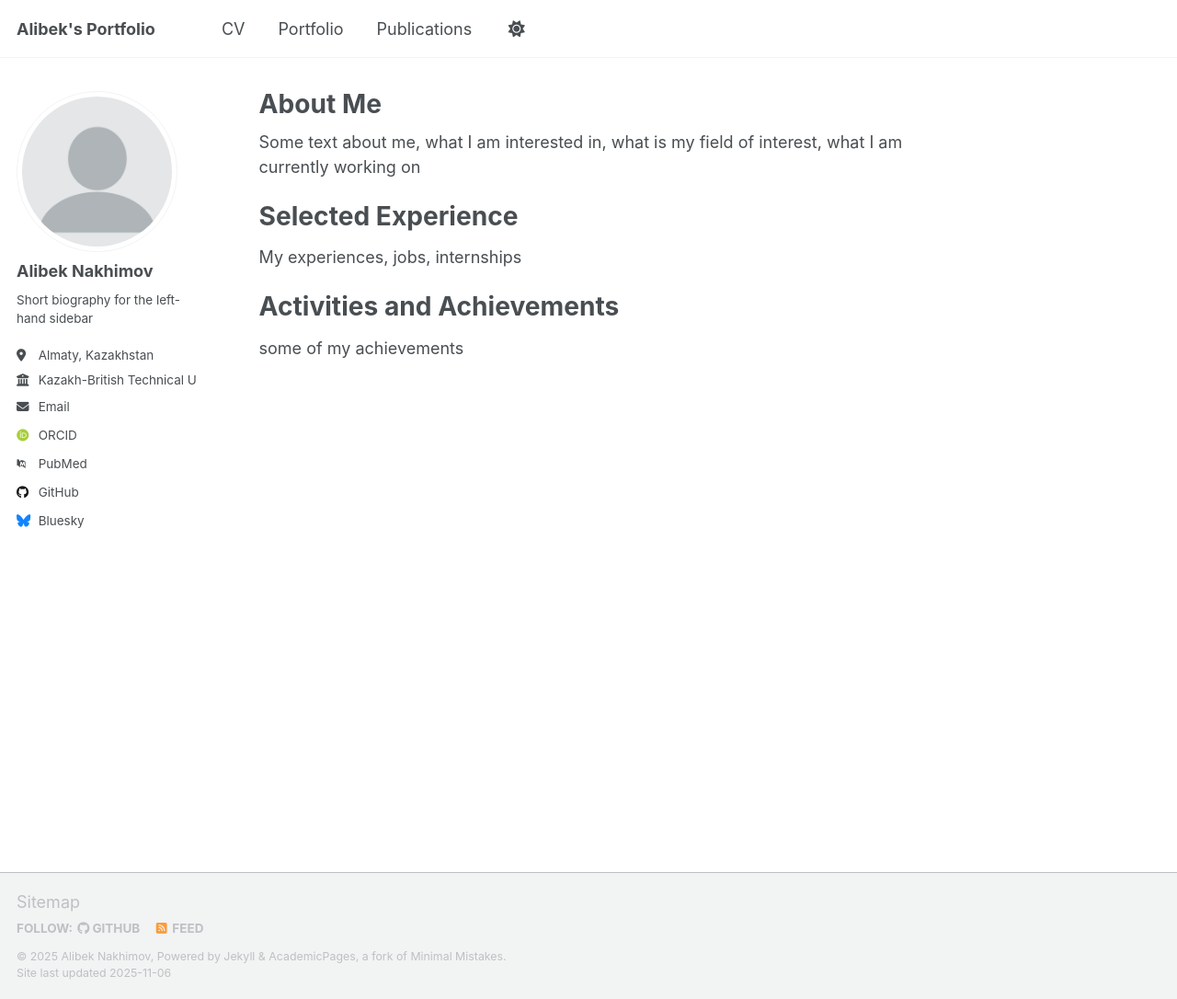
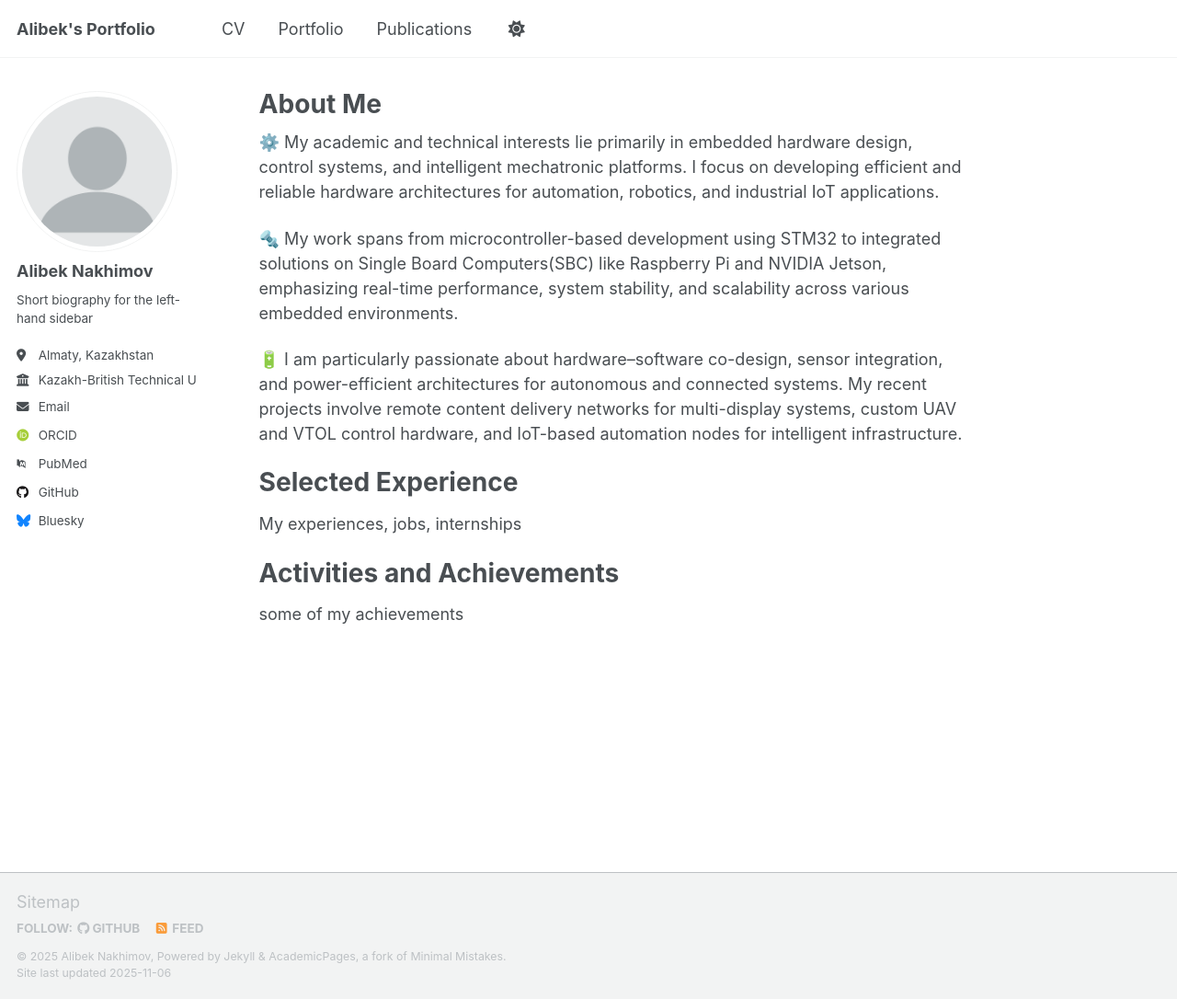
Before and after one commit to alibeknakhimov/portfolio.github.io, a Jekyll site: the page built from _pages/about.md, in a window 1280 px wide and 1086 px high. Shown: the whole window at 92% size. Built offline with Jekyll 4.4.1, drawn with Linux system fonts in a browser that asks for light colours; some web fonts are replaced; a script that is not in the unit is left out.

Commit message:
about me

```diff
--- a/_pages/about.md
+++ b/_pages/about.md
@@ -7,7 +7,11 @@ redirect_from:
   - /about.html
 ---
 
-Some text about me, what I am interested in, what is my field of interest, what I am currently working on
+⚙️ My academic and technical interests lie primarily in embedded hardware design, control systems, and intelligent mechatronic platforms. I focus on developing efficient and reliable hardware architectures for automation, robotics, and industrial IoT applications.
+
+🔩 My work spans from microcontroller-based development using STM32 to integrated solutions on Single Board Computers(SBC) like Raspberry Pi and NVIDIA Jetson, emphasizing real-time performance, system stability, and scalability across various embedded environments.
+
+🔋 I am particularly passionate about hardware–software co-design, sensor integration, and power-efficient architectures for autonomous and connected systems. My recent projects involve remote content delivery networks for multi-display systems, custom UAV and VTOL control hardware, and IoT-based automation nodes for intelligent infrastructure.
 
 Selected Experience
 ======
```
